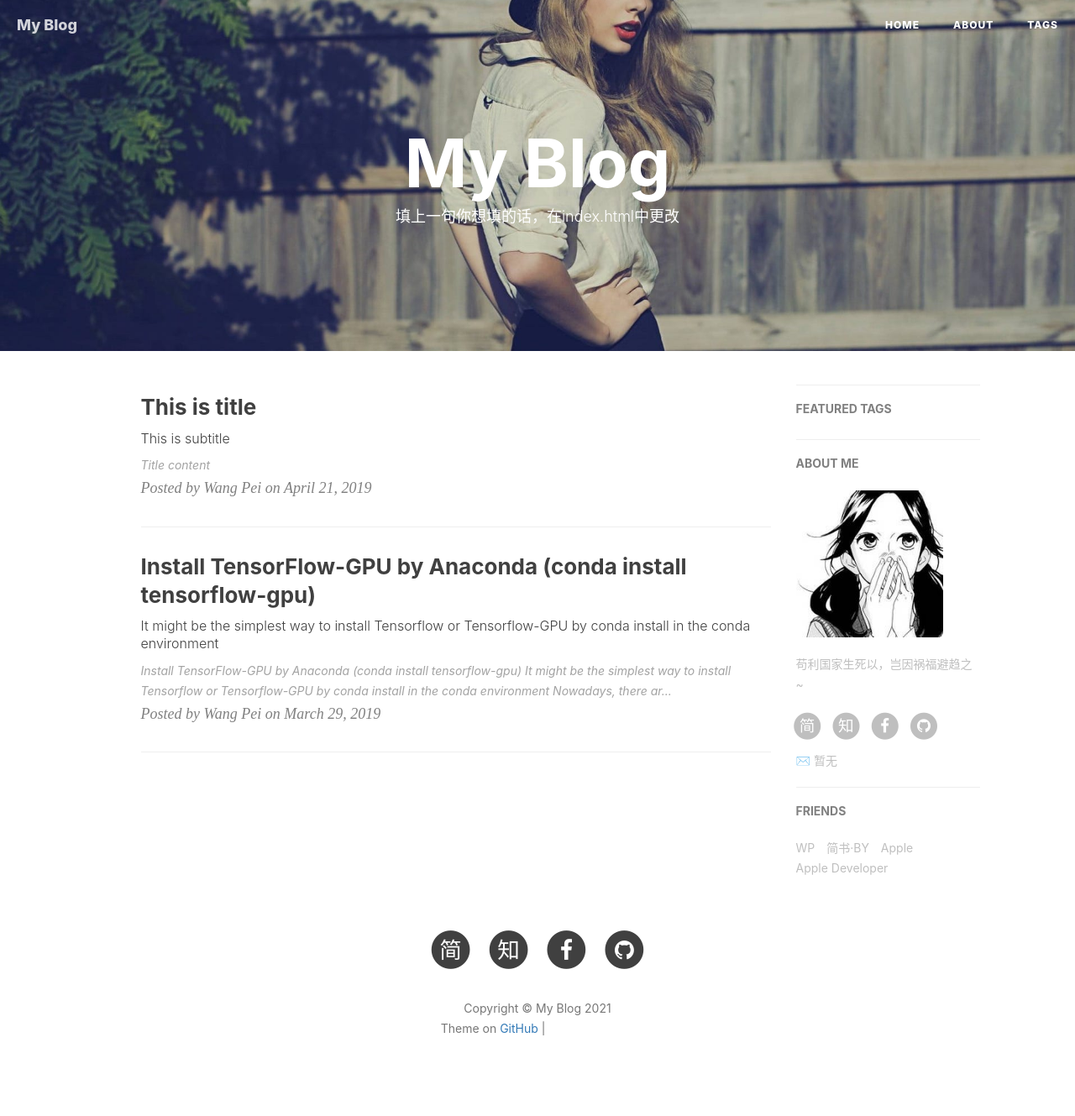
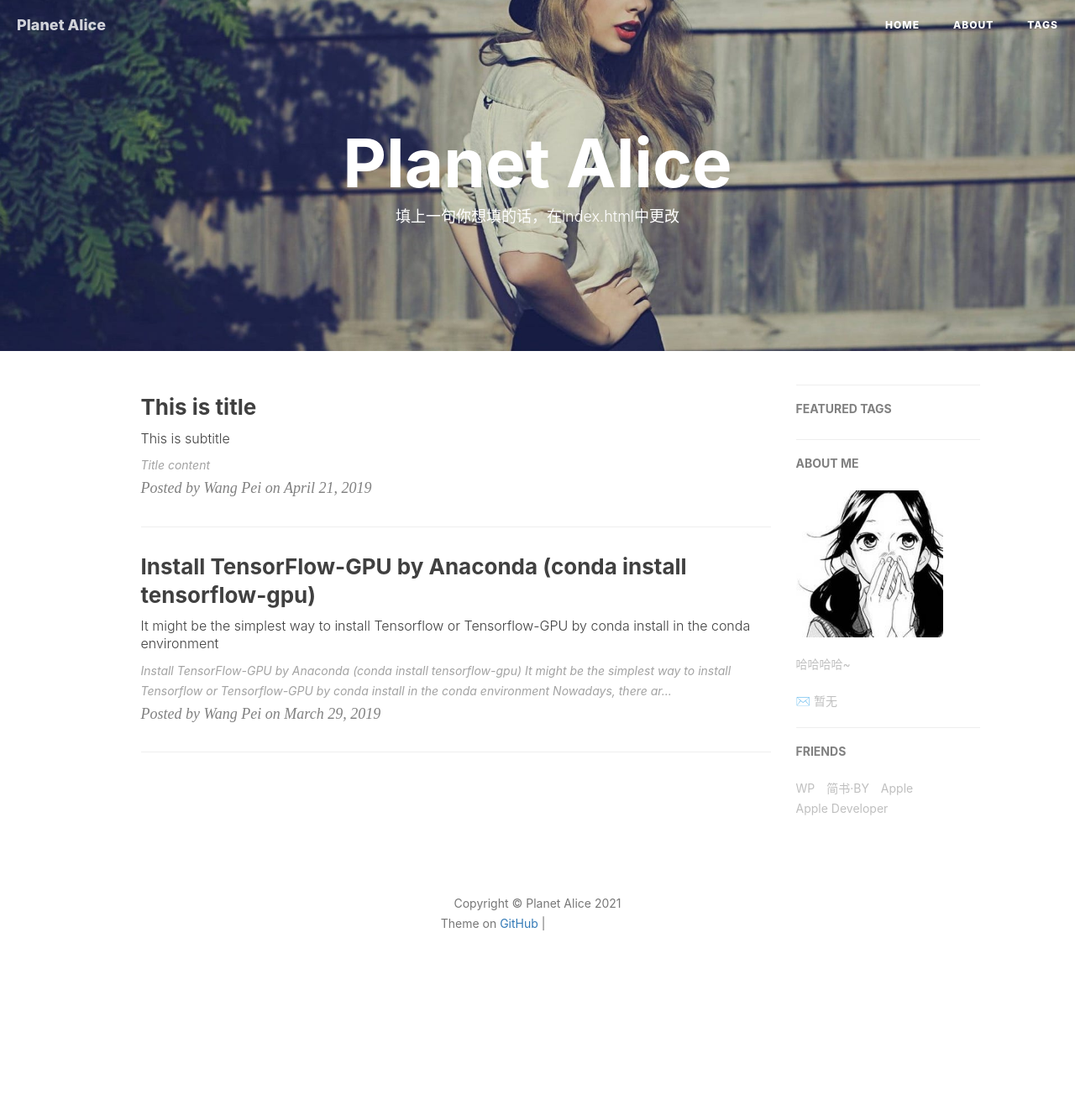
Before and after one commit to alicetoo123/alicetoo123.github.io, a Jekyll site: the page built from index.html, in a window 1280 px wide. Shown: the whole page at 84% size. Built offline with Jekyll 4.4.1, drawn with Linux system fonts in a browser that asks for light colours; nearby versions of some CDN libraries; the list of posts is cut into pages by our own code; comment, search, counter and statistics services are not loaded; after the commit the page ends 1204 px from its top, so only the background shows below that; grey boxes are pictures that could not be loaded.

Commit message:
Update _config.yml

```diff
--- a/_config.yml
+++ b/_config.yml
@@ -1,17 +1,17 @@
 # Site settings
-title: My Blog
-SEOTitle: 我的博客 | My Blog
+title: Planet Alice
+SEOTitle: 我的博客 | Planet Alice
 header-img: img/post-bg-desk.jpg
 email: 暂无
-description: "写一句你想写的话"
+description: "A leap of faith"
 keyword: "我的博客"
-url: "http://name.github.io"          # your host, for absolute URL
+url: "http://alicetoo123.github.io"          # your host, for absolute URL
 baseurl: ""      # for example, '/blog' if your blog hosted on 'host/blog'
-github_repo: "https://github.com/name/name.github.io.git" # you code repository
+github_repo: "https://github.com/alicetoo123/alicetoo123.github.io.git" # you code repository
 
 # Sidebar settings
 sidebar: true                           # whether or not using Sidebar.
-sidebar-about-description: "苟利国家生死以，岂因祸福避趋之~"
+sidebar-about-description: "哈哈哈哈~"
 sidebar-avatar: /img/avatar_binggan.jpg      # use absolute URL, seeing it's used in both `/` and `/about/`
 
 
@@ -19,10 +19,10 @@ sidebar-avatar: /img/avatar_binggan.jpg      # use absolute URL, seeing it's use
 # SNS settings
 RSS: false
 # weibo_username:     暂无
-zhihu_username:     暂无
-github_username:    暂无
-facebook_username:  暂无
-jianshu_username:   暂无
+#zhihu_username:     暂无
+#github_username:    暂无
+#facebook_username:  暂无
+#jianshu_username:   暂无
 #twitter_username:   暂无
 
 
@@ -59,7 +59,7 @@ kramdown:
 
 # Gitalk
 gitalk:
-  enable: true    #是否开启Gitalk评论
+  enable:     #是否开启Gitalk评论
   clientID:                             #生成的clientID
   clientSecret:     #生成的clientSecret
   repo: name.github.io    #仓库名称
```
